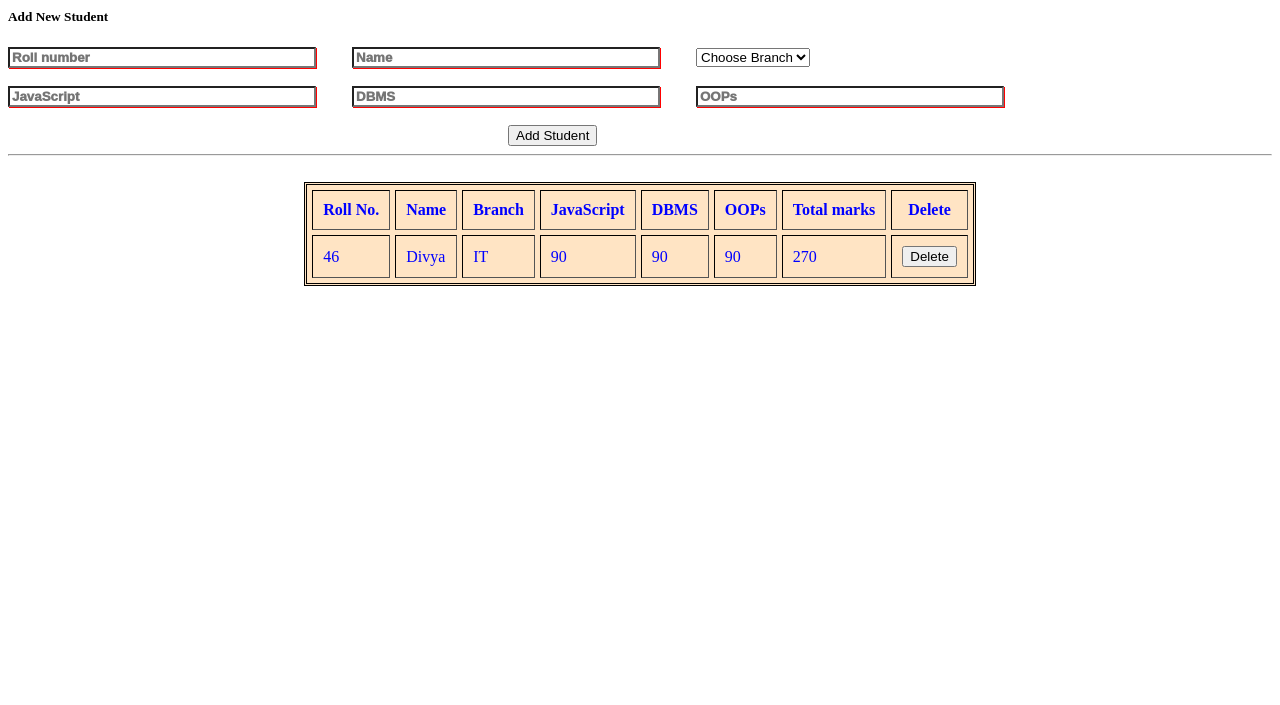
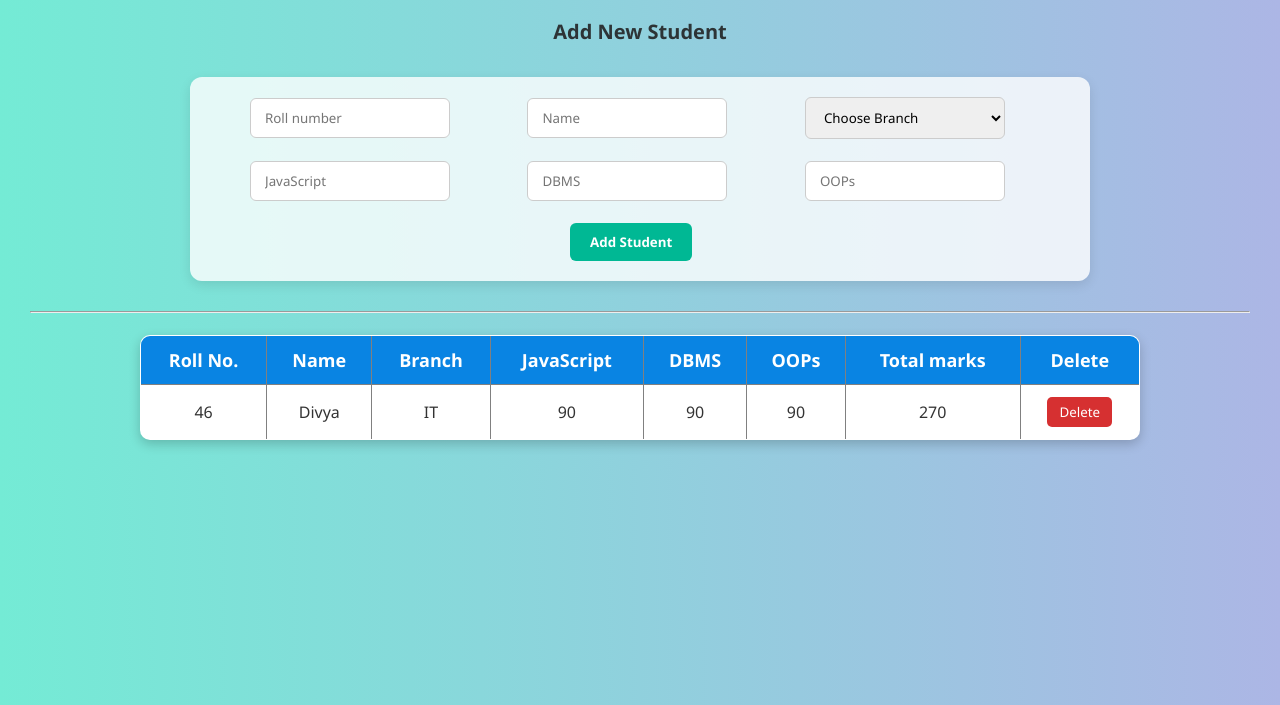
Before and after one commit to divya-gupta2004/Revision, a plain HTML site: page 8 july Mern/project1/index.html in a window 1280 px wide. Shown: the part 95-800 px from the top of the page. Drawn offline with Linux system fonts and the light colour scheme.

Commit message:
DOM manipulation

```diff
--- a/8 july Mern/project1/index.html
+++ b/8 july Mern/project1/index.html
@@ -9,8 +9,9 @@
 </head>
 <body onload="init()">
     <h1 id="lbl">Student Records</h1>
-    <hr>
+    <hr> <br>
     <h5>Add New Student</h5>
+    <br>
 
     <div>
 
@@ -30,11 +31,11 @@
     </select>
     <br><br>
 
-    <input type="number" class="box" placeholder="JavaScript" id="jsbox" required>
+    <input type="number" class="box" min="0" max="100" placeholder="JavaScript" id="jsbox" required>
     &nbsp; &nbsp; &nbsp; &nbsp;
-    <input type="number"  class="box" placeholder="DBMS" id="dbmsbox" required>
+    <input type="number"  class="box" min="0" max="100" placeholder="DBMS" id="dbmsbox" required>
     &nbsp; &nbsp; &nbsp; &nbsp;
-    <input type="number" class="box" placeholder="OOPs" id="oopsbox" required>
+    <input type="number" class="box" min="0" max="100" placeholder="OOPs" id="oopsbox" required>
     <br><br>
 
     <button id="addbtn">Add Student</button>
--- a/8 july Mern/project1/script.js
+++ b/8 july Mern/project1/script.js
@@ -45,7 +45,7 @@ function add(evt){
     var td8 = document.createElement('td');
     var btn = document.createElement('button')
     btn.innerText = "Delete";
-    // annonymous function (but it will have no name)
+    // Annonymous function (but it will have no name)
     btn.onclick = function() {
         // tr.remove();   // 'remove()'  function is used in JS to remove any element  // another way to remove
         // btn.parentElement.parentElement.remove();  // another way to remove
@@ -68,6 +68,7 @@ function add(evt){
     tr.appendChild(td5);
     tr.appendChild(td6);
     tr.appendChild(td7);
+    tr.appendChild(td8);
 
     tb.appendChild(tr);
 
--- a/8 july Mern/project1/style.css
+++ b/8 july Mern/project1/style.css
@@ -1,3 +1,4 @@
+/*
 #lbl {
     background-color: aquamarine;
     text-align: center;
@@ -14,10 +15,136 @@
     width: 300px;
     font-weight: 1000;
     box-shadow: 1px 1px red;
+} */
+
+/* #addbtn{
+    /* making the button in center using 'margin-left'
+    margin-left: 500px;
+
+} */
+
+
+/* Reset default styles */
+* {
+    margin: 0;
+    padding: 0;
+    box-sizing: border-box;
+    font-family: "Segoe UI", Tahoma, Geneva, Verdana, sans-serif;
 }
 
-#addbtn{
+/* Body styling */
+body {
+    background: linear-gradient(to right, #74ebd5, #acb6e5);
+    /* background: white; */
+    padding: 30px;
+    color: #333;
+}
+
+/* Header */
+#lbl {
+    text-align: center;
+    font-size: 36px;
+    margin-bottom: 10px;
+    color: #2c3e50;
+}
+
+/* Section headings */
+h5 {
+    font-size: 20px;
+    margin-bottom: 10px;
+    color: #2d3436;
+    text-align: center;
+}
+
+/* Form styling */
+form {
+    background-color: #ffffffcc;
+    padding: 20px;
+    border-radius: 12px;
+    width: 90%;
+    max-width: 900px;
+    margin: 0 auto 30px auto;
+    box-shadow: 0 4px 12px rgba(0, 0, 0, 0.1);
+}
+
+/* Input boxes */
+.box,
+select {
+    padding: 10px 14px;
+    border: 1px solid #ccc;
+    border-radius: 6px;
+    width: 200px;
+    transition: all 0.3s ease-in-out;
+    margin-left: 40px;
+}
+
+.box:focus,
+select:focus {
+    outline: none;
+    border-color: #0984e3;
+    box-shadow: 0 0 5px rgba(9, 132, 227, 0.5);
+}
+
+/* Button styling */
+#addbtn {
+    padding: 10px 20px;
+    background-color: #00b894;
+    color: white;
+    border: none;
+    border-radius: 6px;
+    cursor: pointer;
+    transition: background 0.3s ease;
+    font-weight: bold;
     /* making the button in center using 'margin-left' */
-    margin-left: 500px;
+    margin-left: 360px;
+}
 
+#addbtn:hover {
+    background-color: #019875;
 }
+
+/* Table styling */
+table {
+    width: 100%;
+    max-width: 1000px;
+    margin: auto;
+    background-color: white;
+    border-collapse: collapse;
+    border-radius: 10px;
+    overflow: hidden;
+    box-shadow: 0 4px 12px rgba(0, 0, 0, 0.2);
+}
+
+thead {
+    background-color: #0984e3;
+    color: white;
+    font-size: 18px;
+}
+
+td,
+th {
+    text-align: center;
+    padding: 12px;
+}
+
+tbody tr:nth-child(even) {
+    background-color: #f1f2f6;
+}
+
+tbody tr:hover {
+    background-color: #dfe6e9;
+}
+
+/* Delete Button */
+td button {
+    padding: 6px 12px;
+    background-color: #d63031;
+    color: white;
+    border: none;
+    border-radius: 5px;
+    cursor: pointer;
+}
+
+td button:hover {
+    background-color: #c0392b;
+}
```
